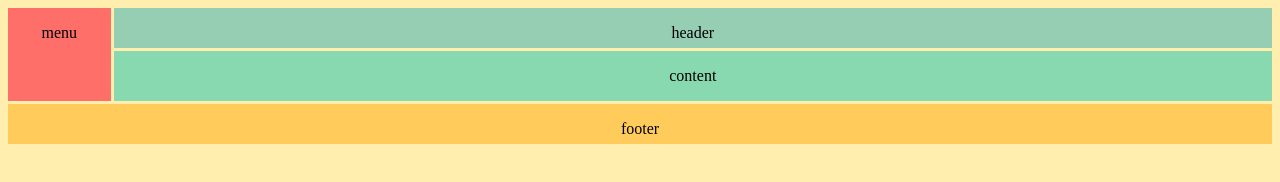
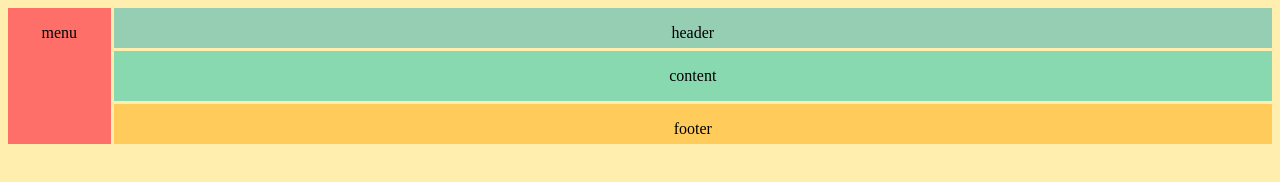
Before and after one commit to luctst/CSS-Grid, a plain HTML site: page Positioning-items/index.html in a window 1280 px wide. Drawn offline with Linux system fonts and the light colour scheme.

Commit message:
Change some values

```diff
--- a/Positioning-items/index.html
+++ b/Positioning-items/index.html
@@ -34,7 +34,7 @@
       on the column lines.*/
     }
     div.menu {
-      grid-row: 1 / 3; /*grid-row is a shorthand for grid-row-start and grid-row-end
+      grid-row: 1 / -1; /*grid-row is a shorthand for grid-row-start and grid-row-end
       the first parameter define where the element should start and the second where he should end
       on the row lines.*/
     }
@@ -43,7 +43,7 @@
       column lines*/
     }
     div.footer {
-      grid-column: 1 / -1; /*The -1 parameter define the last column lines it's helpful when you
+      grid-column: 2 / -1; /*The -1 parameter define the last column lines it's helpful when you
       don't know exactly how many columns lines you have in your grid*/
     }
     </style>
```
